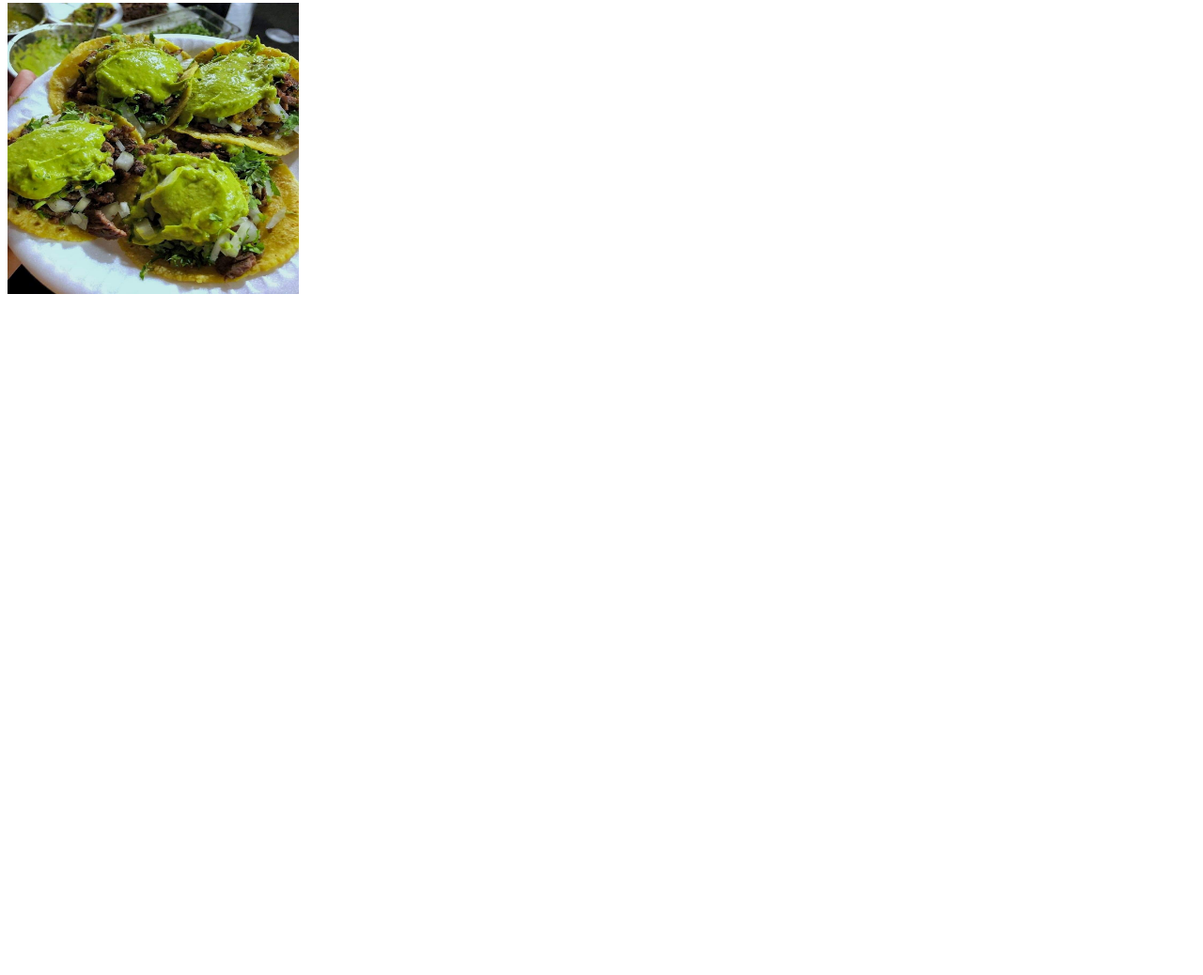
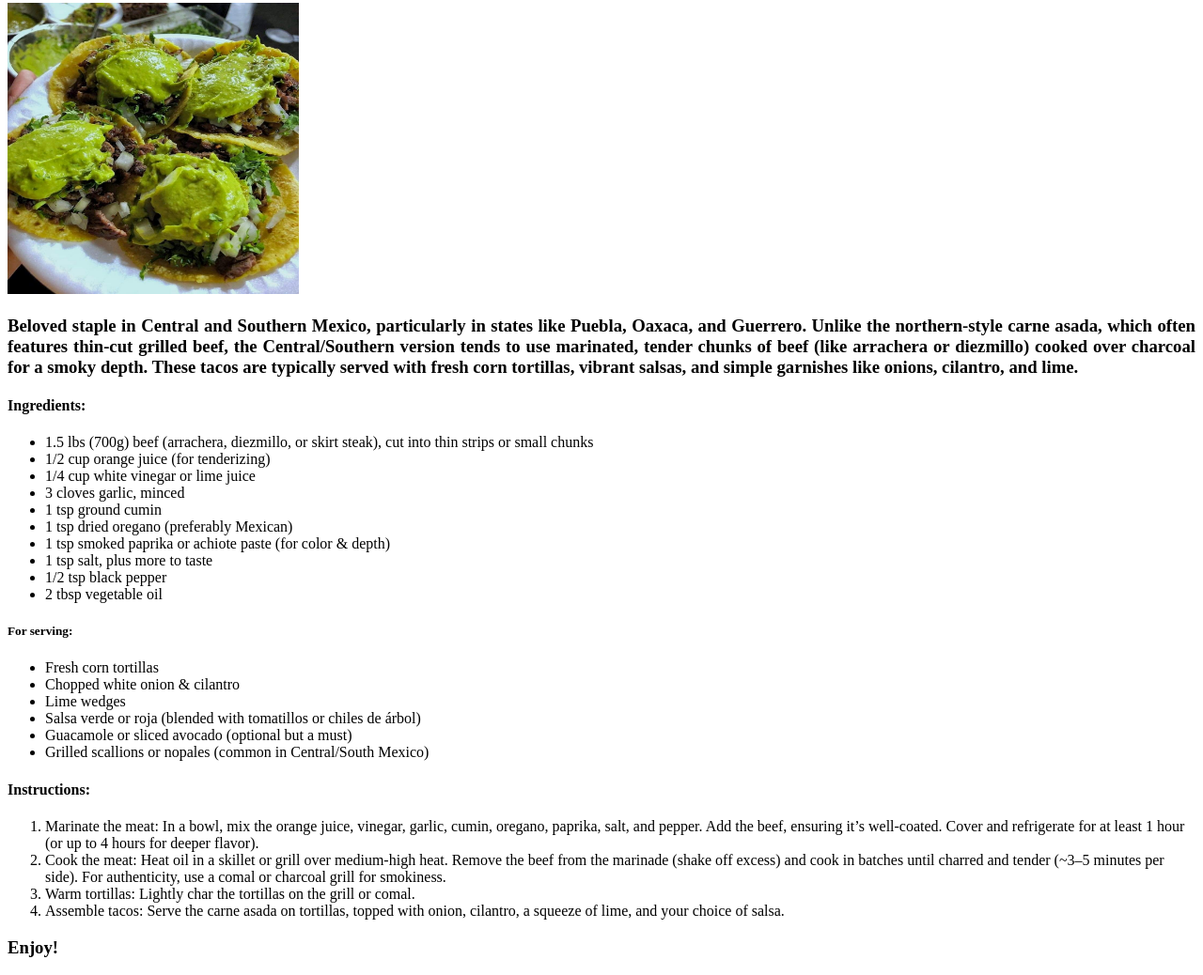
Before and after one commit to Kevin-Peralta-Martinez/odin-recipes, a plain HTML site: page recipes/tacos_de_carne_asada.html in a window 1280 px wide. Shown: the part 103-1141 px from the top of the page at 94% size. Before the commit the page ends 800 px from the top, so only its background shows below. Drawn offline with Linux system fonts and the light colour scheme.

Commit message:
Three recipes with description and instructions

```diff
--- a/recipes/tacos_de_carne_asada.html
+++ b/recipes/tacos_de_carne_asada.html
@@ -9,5 +9,46 @@
     <a href="../index.html">Home</a>
     <h1>Tacos de carne asada</h1>
     <img src="tacos_de_carne_asada.jpg" alt="Tacos de carne asada" height="310" width="310">
+    <h3 style="text-align: justify;">Beloved staple in Central and Southern Mexico, particularly in states like Puebla, Oaxaca, and Guerrero.
+    Unlike the northern-style carne asada, which often features thin-cut grilled beef, the Central/Southern version
+    tends to use marinated, tender chunks of beef (like arrachera or diezmillo) cooked over charcoal for a smoky depth.
+    These tacos are typically served with fresh corn tortillas, vibrant salsas, and simple garnishes like onions,
+    cilantro, and lime.</h3>
+    <h4>Ingredients:</h4>
+    <ul>
+        <li>1.5 lbs (700g) beef (arrachera, diezmillo, or skirt steak), cut into thin strips or small chunks</li>
+        <li>1/2 cup orange juice (for tenderizing)</li>
+        <li>1/4 cup white vinegar or lime juice</li>
+        <li>3 cloves garlic, minced</li>
+        <li>1 tsp ground cumin</li>
+        <li>1 tsp dried oregano (preferably Mexican)</li>
+        <li>1 tsp smoked paprika or achiote paste (for color & depth)</li>
+        <li>1 tsp salt, plus more to taste</li>
+        <li>1/2 tsp black pepper</li>
+        <li>2 tbsp vegetable oil</li>
+    </ul>
+    <h5>For serving:</h5>
+    <ul>
+        <li>Fresh corn tortillas</li>
+        <li>Chopped white onion & cilantro</li>
+        <li>Lime wedges</li>
+        <li>Salsa verde or roja (blended with tomatillos or chiles de árbol)</li>
+        <li>Guacamole or sliced avocado (optional but a must)</li>
+        <li>Grilled scallions or nopales (common in Central/South Mexico)</li>
+    </ul>
+    <h4>Instructions:</h4>
+    <ol>
+        <li>Marinate the meat: In a bowl, mix the orange juice, vinegar, garlic,
+         cumin, oregano, paprika, salt, and pepper. Add the beef, ensuring it’s well-coated.
+        Cover and refrigerate for at least 1 hour (or up to 4 hours for deeper flavor).</li>
+        <li>Cook the meat: Heat oil in a skillet or grill over medium-high heat.
+        Remove the beef from the marinade (shake off excess) and cook in batches until charred and tender
+        (~3–5 minutes per side).
+        For authenticity, use a comal or charcoal grill for smokiness.</li>
+        <li>Warm tortillas: Lightly char the tortillas on the grill or comal.</li>
+        <li>Assemble tacos: Serve the carne asada on tortillas, topped with onion, cilantro,
+        a squeeze of lime, and your choice of salsa.</li>
+    </ol>
+    <h3>Enjoy!</h3>
 </body>
-</html>
+</html
```
Also changed, not shown: recipes/tacos_dorados.html (+31 -0 lines), recipes/tacos_placeros.html (+37 -0 lines).
